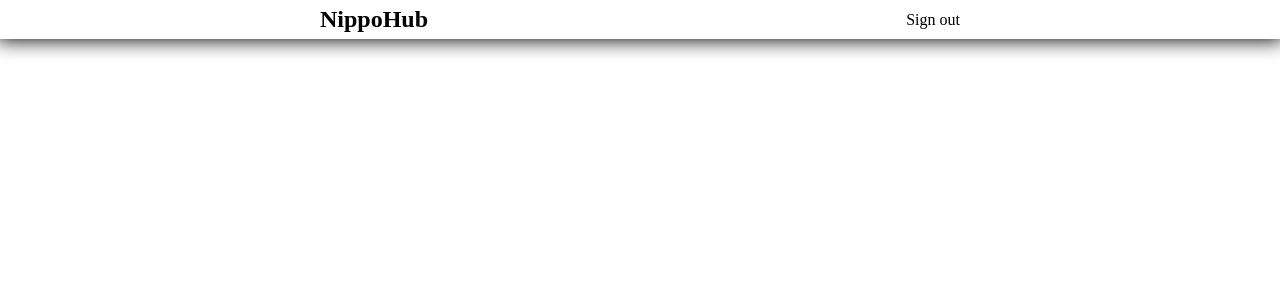
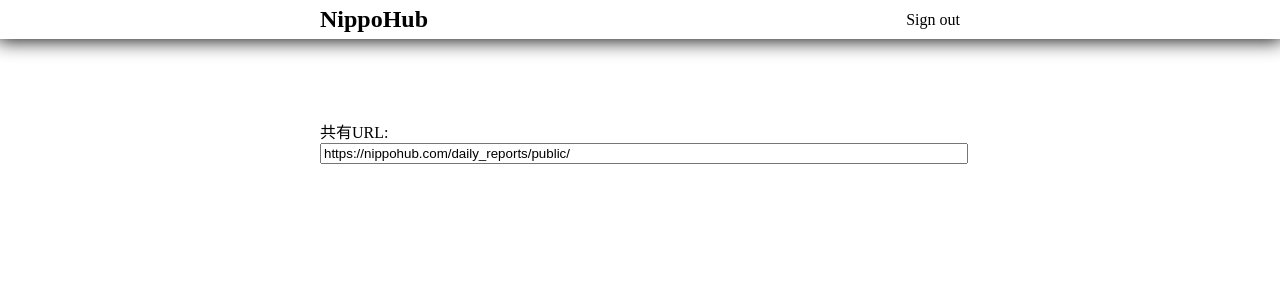
Before and after one commit to touyou/nippohub-daily-web, a Nuxt app: page /daily_reports/1 in a window 1280 px wide. Shown: the top 300 px of the page. Built offline with nearby package versions, Linux system fonts and the light colour scheme; no server answers; the database is empty.

Commit message:
add: 共有URL表示

```diff
--- a/components/DailyReportDetail.vue
+++ b/components/DailyReportDetail.vue
@@ -1,8 +1,11 @@
 <template>
-  <article>
-    <h2>{{ title }}</h2>
-    <p>{{ content }}</p>
-  </article>
+  <div>
+    <div>共有URL: <input type="text" readonly :value="`https://nippohub.com/daily_reports/public/${accessId}`" style="width: 100%"></div>
+    <article>
+      <h2>{{ title }}</h2>
+      <p>{{ content }}</p>
+    </article>
+  </div>
 </template>
 
 <script src="./javascripts/daily_report_detail.js">
--- a/components/javascripts/daily_report_detail.js
+++ b/components/javascripts/daily_report_detail.js
@@ -3,7 +3,7 @@
 export default {
   props: ['dailyReportId'],
   data: function() {
-    return {title: '', content: ''};
+    return {title: '', content: '', accessId: ''};
   },
   mounted: function() {
     const database = firebase.database();
@@ -16,6 +16,7 @@
 
       this.title = `${dailyReport.date} ${dailyReport.title}`;
       this.content = dailyReport.content;
+      this.accessId = dailyReport.accessId
     });
   }
 }
```
